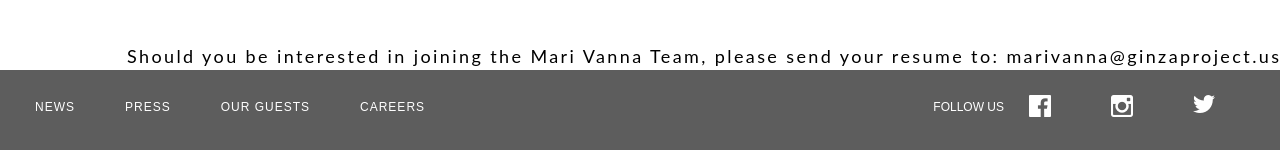
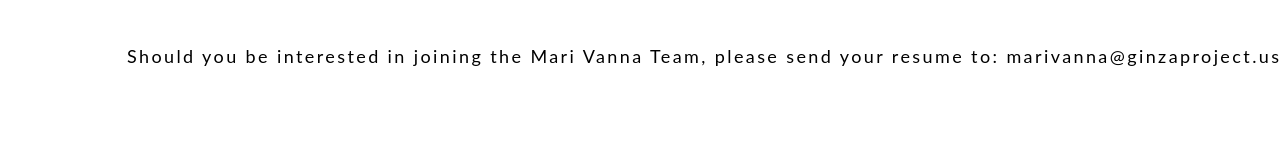
Before and after one commit to lizmoy/mari-vanna, a React (Create React App) app in the folder mari-vanna-website/: page /careers in a window 1280 px wide. Shown: the part 650-800 px from the top of the page. Built offline with nearby package versions, Linux system fonts and the light colour scheme.

Commit message:
footer at bottom

```diff
--- a/mari-vanna-website/src/App.css
+++ b/mari-vanna-website/src/App.css
@@ -474,6 +474,7 @@
   width: 100%;
   display: flex;
   flex-direction: column;
+  margin-bottom: 200px
 }
 
 #menunav__img--lunch {
@@ -675,7 +676,6 @@
 /* Footer */
 
 .footer{
-  position: fixed;
   bottom: 0;
   left: 0;
   right: 0;
```
